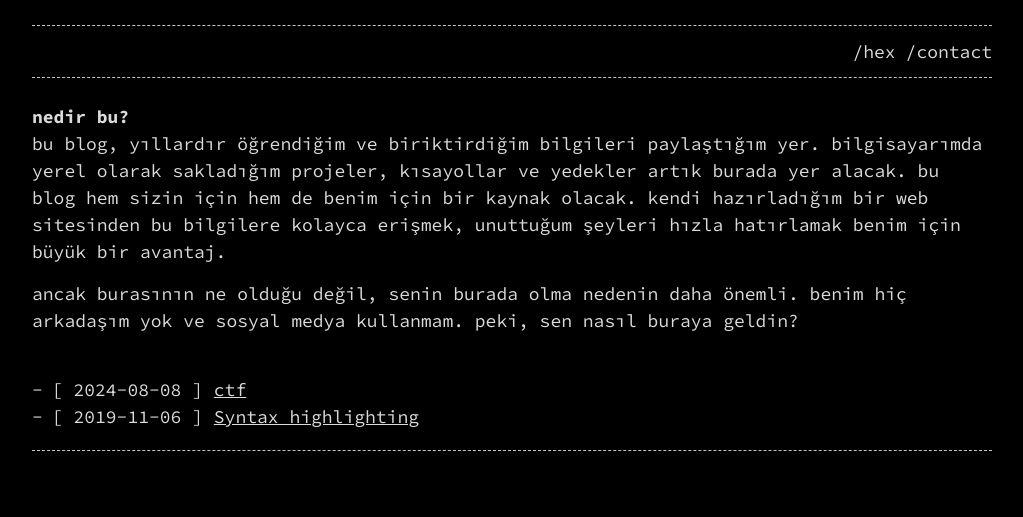
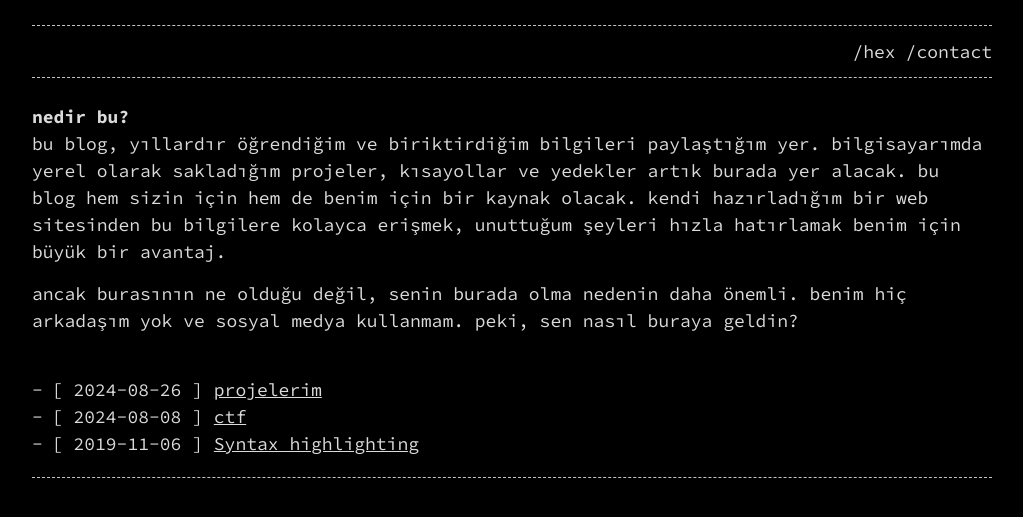
Before and after one commit to imlosingbut2you/imlosingbut2you.github.io, a Jekyll site: the page built from index.md, in a window 1280 px wide. Shown: the top 517 px of the page, without its empty margins (128-1151 px from the left). Built offline with Jekyll 4.4.1, drawn with Linux system fonts in a browser that asks for light colours; a file with an impossible date is left out.

Commit message:
Update and rename 2024-26-08-projelerim.markdown to 2024-08-26-projelerim.markdown

```diff
--- a/_posts/2024-26-08-projelerim.markdown
+++ b/_posts/2024-08-26-projelerim.markdown
@@ -1,7 +1,7 @@
 ---
 layout: post
 title:  "projelerim"
-date:   2024-26-08 18:49:03 +0100
+date:   2024-08-26 18:49:03 +0100
 categories:
 ---
 
```
